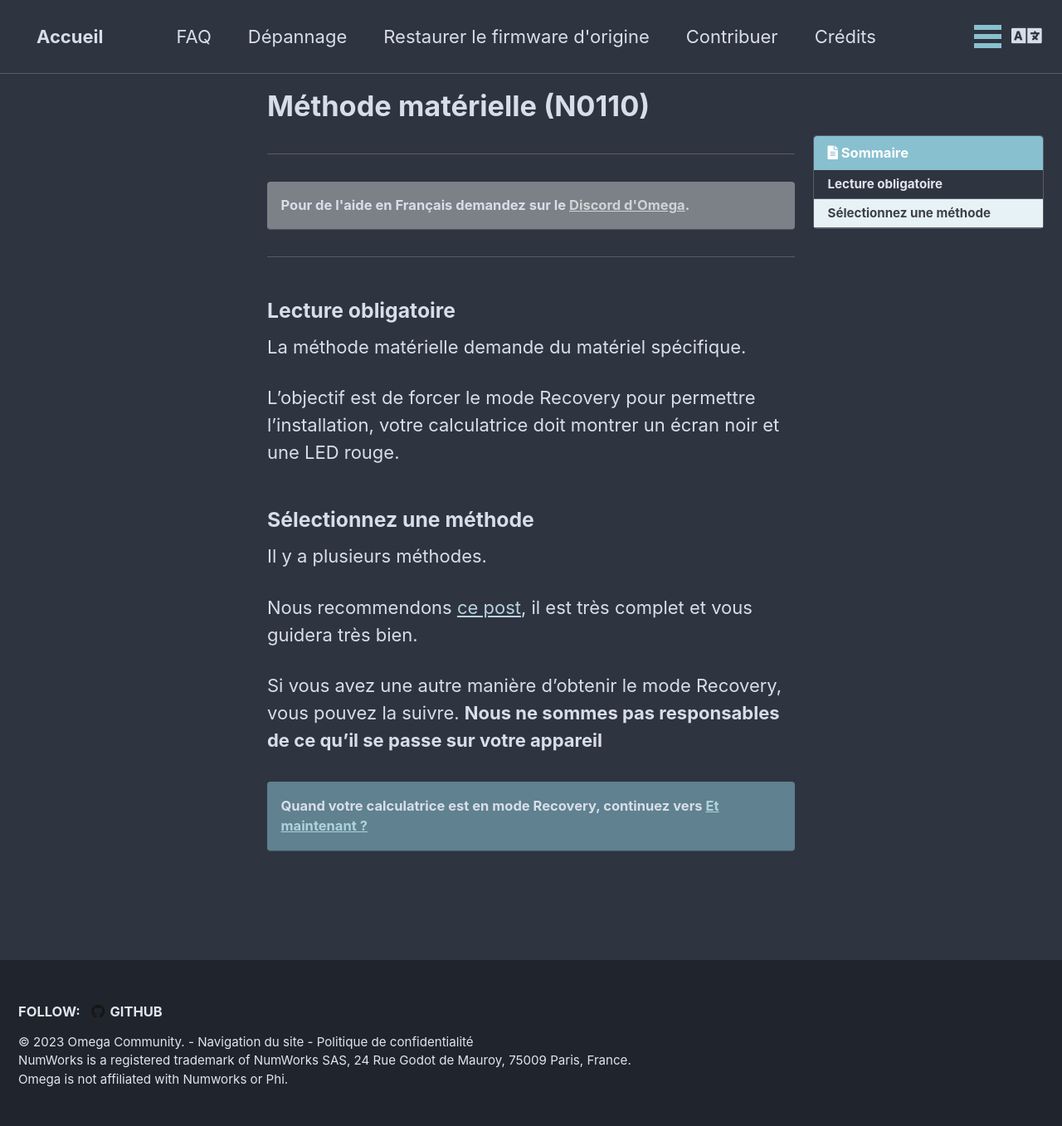
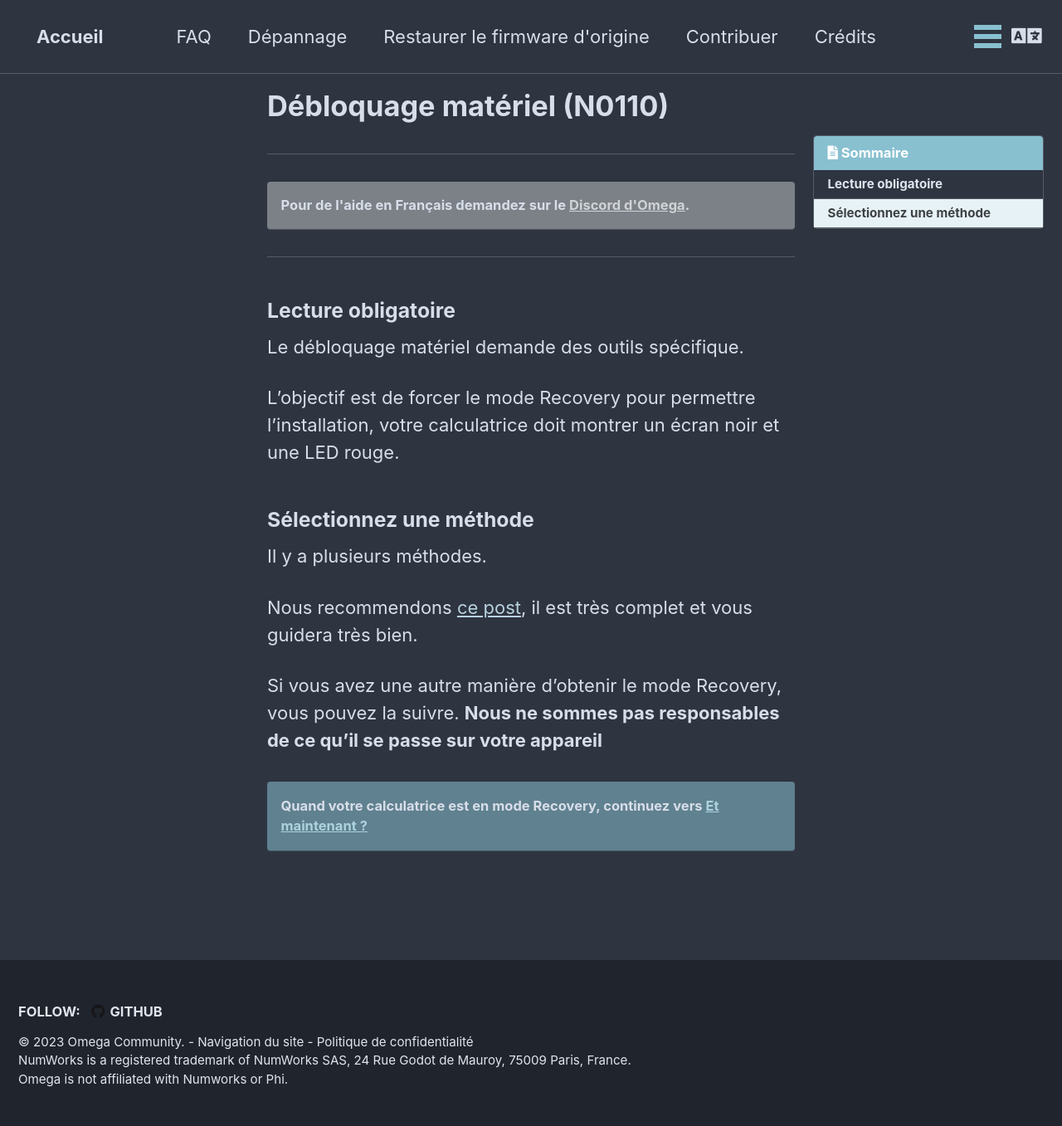
Before and after one commit to Omega-Numworks/Omega-Guide, a Jekyll site: the page built from _pages/fr_FR/n0110-hardware-unlock.md, in a window 1280 px wide. Shown: the whole page at 83% size. Built offline with Jekyll 4.4.1, drawn with Linux system fonts in a browser that asks for light colours; comment, search, counter and statistics services are not loaded.

Commit message:
Update and rename n0110-hardmod.md to n0110-hardware-unlock.md

```diff
--- a/_pages/fr_FR/n0110-hardmod.md
+++ b/_pages/fr_FR/n0110-hardware-unlock.md
@@ -1,12 +1,12 @@
 ---
-title: "Méthode matérielle (N0110)"
+title: "Débloquage matériel (N0110)"
 ---
 
 {% include toc title="Sommaire" %}
 
 ### Lecture obligatoire
 
-La méthode matérielle demande du matériel spécifique.
+Le débloquage matériel demande des outils spécifique.
 
 L'objectif est de forcer le mode Recovery pour permettre l'installation, votre calculatrice doit montrer un écran noir et une LED rouge.
 
```
